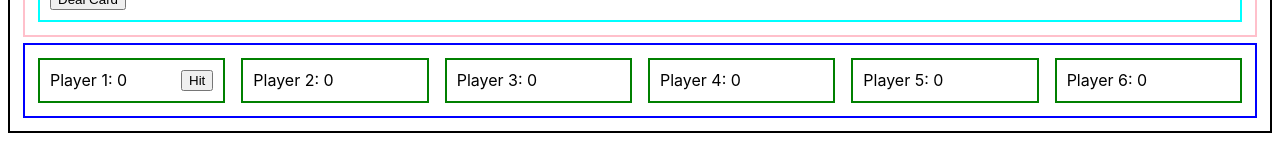
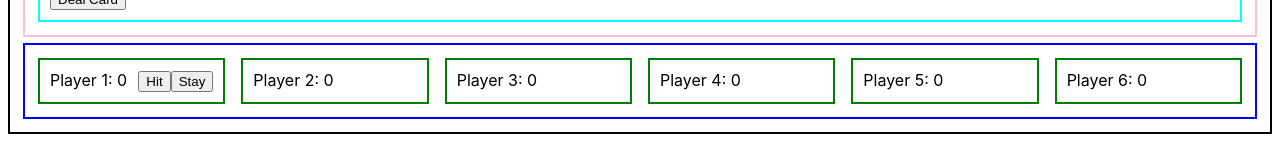
Before and after one commit to ChocoShell/spanish-21-react, a React (Create React App) app: page / in a window 1280 px wide. Both pictures are taken after a click on the button "Go to next player". Shown: the part 475-635 px from the top of the page. Built offline with nearby package versions, Linux system fonts and the light colour scheme.

Commit message:
Refactor DealCardToPlayer

```diff
--- a/package.json
+++ b/package.json
@@ -1,6 +1,6 @@
 {
   "name": "spanish-21",
-  "version": "0.7.0",
+  "version": "0.7.1",
   "private": true,
   "homepage": "https://chocoshell.github.io/spanish-21-react",
   "dependencies": {
--- a/src/Player.js
+++ b/src/Player.js
@@ -9,7 +9,12 @@ const Player = props => {
     if (props.bust) {
       message = <div>BUSTED</div>
     } else {
-      message = <button onClick={props.dealCard}> Hit </button>
+      message = (
+        <div>
+          <button onClick={props.hit}> Hit </button>
+          <button onClick={props.stay}> Stay </button>
+        </div>
+      )
     }
   }
   return (
--- a/src/PlayerContainer.js
+++ b/src/PlayerContainer.js
@@ -10,31 +10,41 @@ class PlayerContainer extends Component {
     this.dealCard = this.dealCard.bind(this)
     this.state = {
       bank: 500,
-      bet: 10 // How to handle doubling?
+      bet: 10, // How to handle doubling?
+      bust: false
     }
   }
 
-  // state = {
-  //   bank: 500,
-  //   bet: 10 // How to handle doubling?
-  // }
+  checkTotal() {
+    const total = sumCards(this.props.player.cards)
+    const newState = {total}
+    if (total > 21) {
+      newState.bust = true
+    } else {
+      newState.bust = false
+    }
+    this.setState({
+      ...newState
+    })
+  }
 
   dealCard() {
     this.props.dealCard(this.props.id)
+    this.checkTotal()
   }
 
   render() {
     const {cards, active} = this.props.player
     const total = sumCards(cards)
-    const bust = total > 21
     return (
      <Player
       id={this.props.id}
       cards={cards}
       active={active}
       total={total}
-      bust={bust}
-      dealCard={this.dealCard}
+      bust={this.state.bust}
+      hit={this.dealCard}
+      stay={this.props.stay}
     />
     )
   }
--- a/src/Spanish21.js
+++ b/src/Spanish21.js
@@ -92,6 +92,7 @@ class Spanish21 extends Component {
                           player={player}
                           id={index+1}
                           dealCard={() => dealCardToPlayer(index+1)}
+                          stay={setNextPlayer}
                         />
                       )
                     }
```
Also changed, not shown: 1 other file (tests, documents, lock files or other folders).
